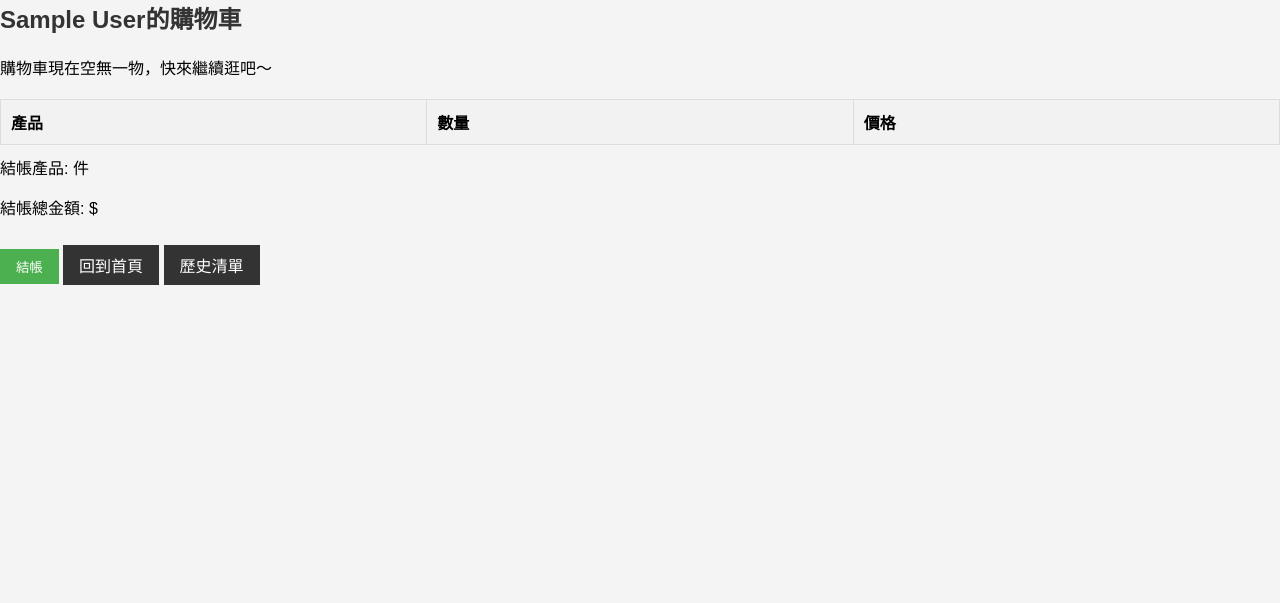
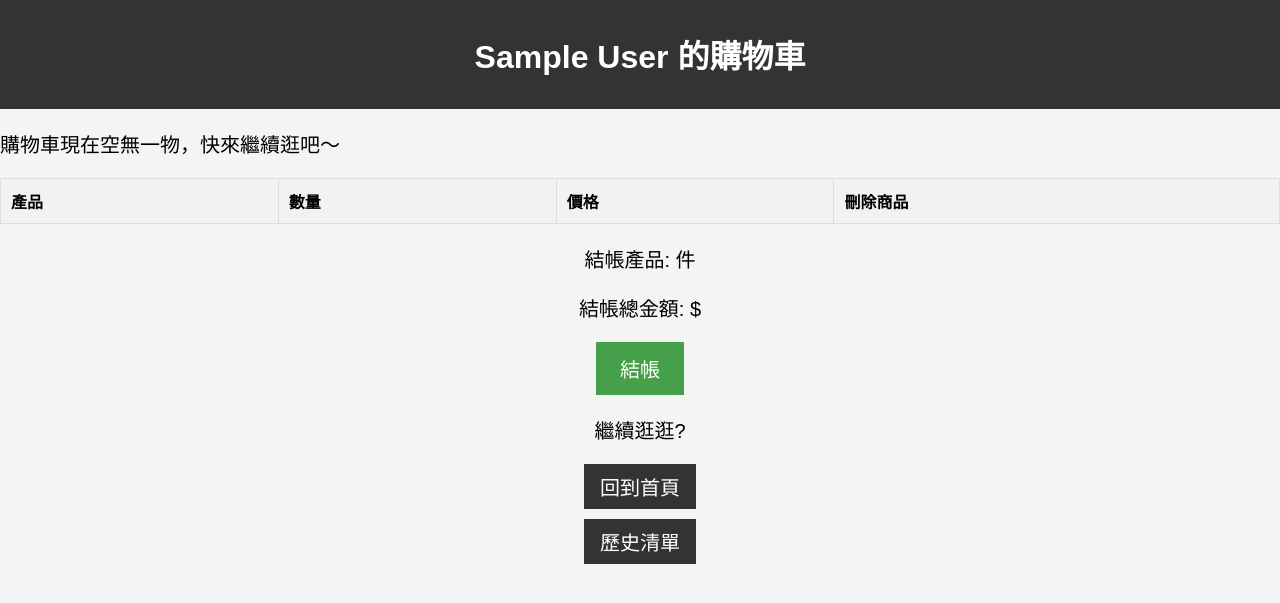
Before and after one commit to SallySLJin/Online_Shopping_System, a PHP site: page /ShoppingCart/cart.php in a window 1280 px wide. Shown: the top 603 px of the page. Run offline with PHP 8.4, Linux system fonts and the light colour scheme; the visitor is signed in with stand-in values (Sample User, id 1); data comes from the database, SQL or seed files in the repository; tables that the repository leaves empty or names only in its code hold one stand-in row (values such as "Sample post"); data that the repository does not hold is empty.

Commit message:
修改購物車介面

```diff
--- a/ShoppingCart/cart.php
+++ b/ShoppingCart/cart.php
@@ -5,8 +5,10 @@
 
 <head>
     <title>購物車 - 資料庫專題-網購系統</title>
-    <link rel="stylesheet" href="cart_style.css">
+    <link rel="stylesheet" type="text/css" href="cart_style.css">
 </head>
+
+
 
 <?php
 if (isset($_SESSION['id'])) {
@@ -22,11 +24,15 @@
         $userSql = "SELECT * FROM User WHERE id = $userId";
         $userResult = $conn->query($userSql);
         $userRow = $userResult->fetch_assoc();
-
-        echo "<h2>" . $userRow['name'] . "的購物車</h2>";
+        ?>
+        <div class="header">
+            <h1><?php echo $userRow['name']; ?> 的購物車</h1>
+        </div>
+        <?php
+        //echo "<h2>" . $userRow['name'] . "的購物車</h2>";
 
         echo "<table border='1'>";
-        echo "<tr><th>產品</th><th>數量</th><th>價格</th></tr>";
+        echo "<tr><th>產品</th><th>數量</th><th>價格</th><th>刪除商品</th></tr>";
 
         // Get product details from the Order_Item table
         $orderItemSql = "SELECT OI.*, P.Name, P.Price
@@ -49,7 +55,8 @@
                 echo "<td>" . $orderItemRow['Name'] . "</td>";
                 echo "<td>" . $orderItemRow['quantity'] . "</td>";
                 echo "<td>$" . $orderItemRow['Price'] . "</td>";
-                echo "<td><button onclick='deleteItem(\"{$orderItemRow['order_id']}\", \"{$orderItemRow['product_id']}\")'>刪除</button></td>";
+
+                echo '<td><button class="delete" onclick=\'deleteItem("' . $orderItemRow['order_id'] . '", "' . $orderItemRow['product_id'] . '")\'>刪除</button></td>';
                 echo "</tr>";
             }
         } else {
@@ -62,14 +69,17 @@
         $orderSql = "SELECT * FROM `Order` WHERE user_id = $userId AND status = 'In Cart'";
         $orderResult = $conn->query($orderSql);
         $orderRow = $orderResult->fetch_assoc();
+        echo "<p style='text-align: center;'></p>";
+        echo "<p style='text-align: center;'>結帳產品: " . $orderRow['total_quantity'] . " 件</p>";
+        echo "<p style='text-align: center;'>結帳總金額: $" . $orderRow['total_amount'] . "</p>";
+        // Add the checkout button
+        echo '<button class="checkout" onclick=\'checkout()\'>結帳</button>';
+        echo "<p style='text-align: center;'></p>";
+        echo "<p style='text-align: center;'>繼續逛逛?</p>";
+        ?>
 
-        echo "<p>結帳產品: " . $orderRow['total_quantity'] . " 件</p>";
-        echo "<p>結帳總金額: $" . $orderRow['total_amount'] . "</p>";
-        // Add the checkout button
-        echo "<button onclick='checkout()'>結帳</button>";
-        ?>
-        <a href="../index.php">回到首頁</a>
-        <a href="historical_purchases.php">歷史清單</a>
+        <button class="others" onclick="window.location.href='../index.php'">回到首頁</button>
+        <button class="others" onclick="window.location.href='historical_purchases.php'">歷史清單</button>
         <?php
 
     }
--- a/ShoppingCart/cart_style.css
+++ b/ShoppingCart/cart_style.css
@@ -3,6 +3,13 @@
     background-color: #f4f4f4;
     margin: 0;
     padding: 0;
+}
+
+.header {
+    background-color: #333;
+    color: white;
+    padding: 10px;
+    text-align: center;
 }
 
 .container {
@@ -33,20 +40,50 @@
 }
 
 button {
-    background-color: #4CAF50;
     color: white;
-    padding: 8px 16px;
     border: none;
     cursor: pointer;
 }
 
-button:hover {
+.delete {
+    background-color: #dd2810;
+    padding: 8px 16px;
+}
+
+.checkout {
     background-color: #45a049;
+    padding: 12px 24px;
+    font-size: 20px;
+    display: block;
+    margin: 0 auto;
+}
+
+.button-container {
+    text-align: center; /* 讓內容置中 */
+}
+.others {
+    display: block;
+    margin: 10px auto;
+    text-align: center;
+    padding: 8px 16px;
+    font-size: 20px;
+    text-decoration: none;
+    background-color: #333;
+    color: white;
+    border: none;
+    cursor: pointer;
+    width: auto; /* 新增這一行 */
+}
+
+
+.custom-button:hover {
+    background-color: #555;
 }
 
 a {
     display: inline-block;
     margin: 10px 0;
+    text-align: center;
     padding: 8px 16px;
     text-decoration: none;
     background-color: #333;
@@ -58,17 +95,19 @@
 }
 
 p {
-    margin-top: 10px;
+
+    font-size: 20px;
 }
 
 /* Responsive styles */
 @media (max-width: 600px) {
     table {
-        font-size: 14px;
+        font-size: 20px;
     }
 
     th,
     td {
         padding: 8px;
+        font-size: 20px;
     }
 }
```
